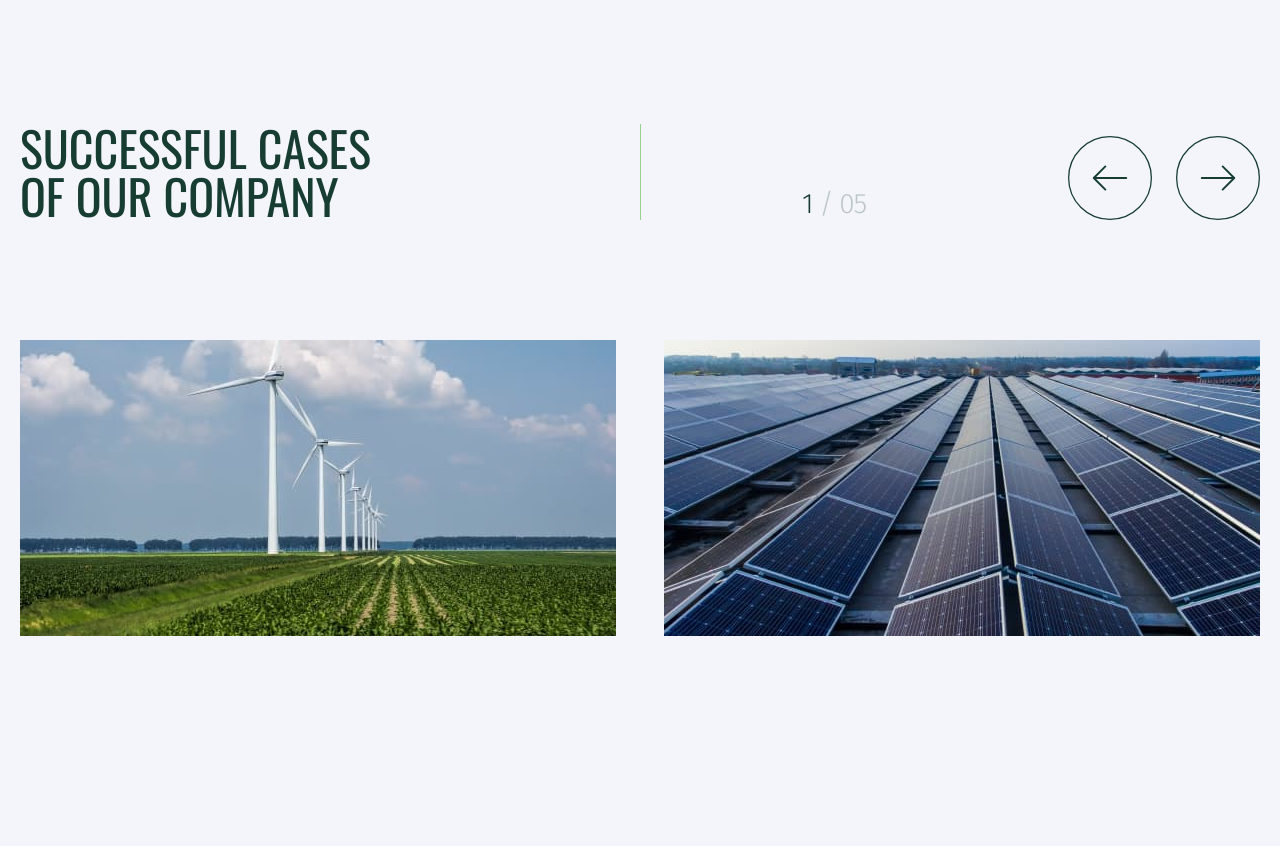
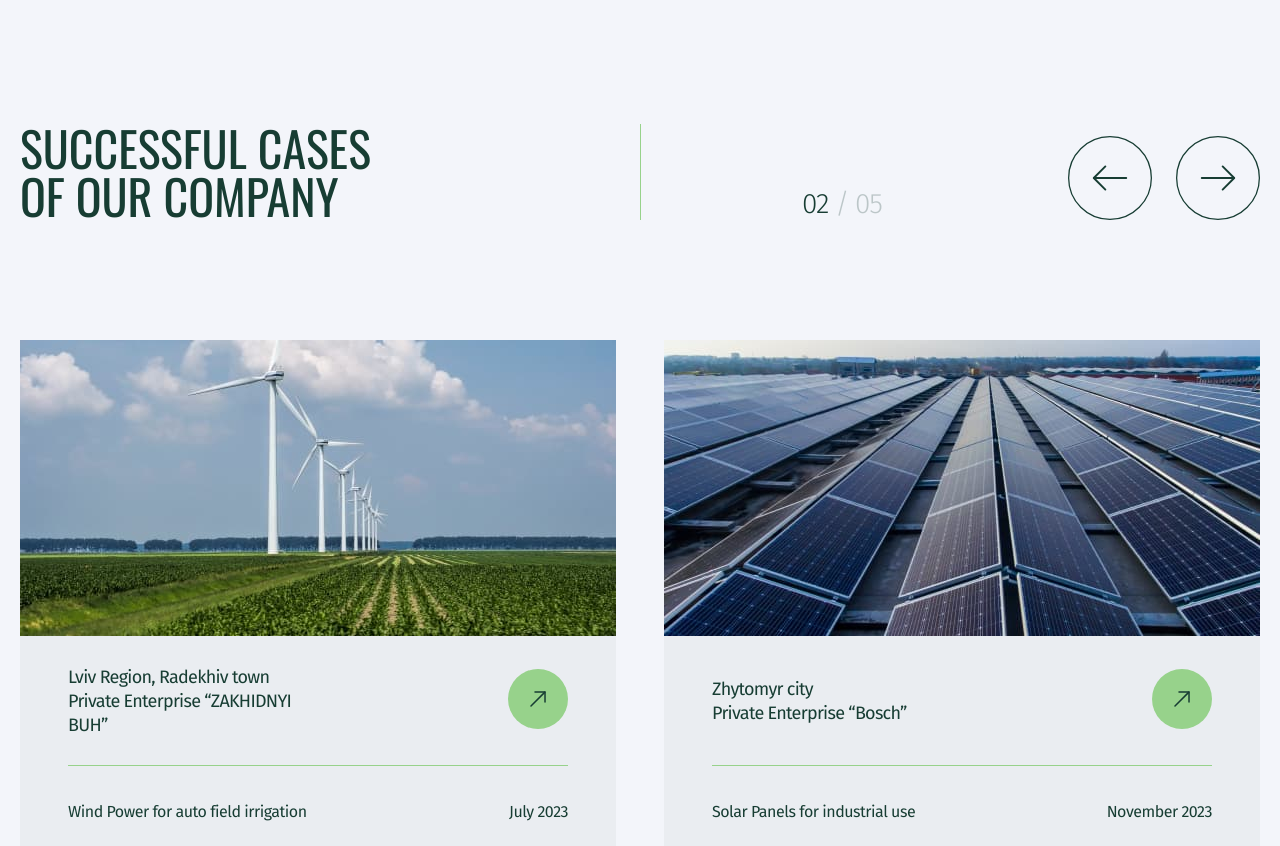
Before and after one commit to Nataleesha/ecosolution, a React (Vite) app: page / in a window 1280 px wide. Shown: the part 2544-3390 px from the top of the page. Before the commit the page ends 3180 px from the top, so only its background shows below. Built offline with nearby package versions, Linux system fonts and the light colour scheme.

Commit message:
slider finished

```diff
--- a/src/components/Cases/Cases.jsx
+++ b/src/components/Cases/Cases.jsx
@@ -66,7 +66,19 @@ const Cases = () => {
           },
         },
         1280: {
+          slidesPerView: 2,
           spaceBetween: 48,
+          pagination: {
+            formatFractionCurrent: (number) => {
+              if (number < totalSlides) {
+                return formattedPage(number + 1);
+              } else if (number === totalSlides) {
+                return formattedPage(1);
+              } else {
+                return formattedPage(number);
+              }
+            },
+          },
         },
       },
     };
@@ -98,10 +110,10 @@ const Cases = () => {
         speed="500"
         css-mode="true"
       >
-        {data.map((slide, i) => {
+        {data.map((slide) => {
           return (
-            <swiper-slide key={i}>
-              <Slide image={slide.img} />
+            <swiper-slide key={slide.location}>
+              <Slide slide={slide} />
             </swiper-slide>
           );
         })}
--- a/src/components/Cases/Cases.styled.js
+++ b/src/components/Cases/Cases.styled.js
@@ -1,7 +1,17 @@
 import { styled } from "styled-components";
 import { tablet, desktop } from "src/variables/breakpoints";
 
-export const Section = styled.section``;
+export const Section = styled.section`
+  margin-bottom: 36px;
+
+  @media screen and (min-width: ${tablet}) {
+    margin-bottom: 100px;
+  }
+
+  @media screen and (min-width: ${desktop}) {
+    margin-bottom: 120px;
+  }
+`;
 
 export const Head = styled.div`
   display: flex;
--- a/src/components/Slide/Slide.jsx
+++ b/src/components/Slide/Slide.jsx
@@ -1,12 +1,39 @@
-import { SlideCard } from "./Slide.styled";
+import {
+  SlideCard,
+  ImageHolder,
+  Info,
+  Name,
+  Type,
+  Text,
+  Link,
+} from "./Slide.styled";
 import PropTypes from "prop-types";
 
-const Slide = ({ image }) => {
+import ArrowLink from "src/assets/icons/arrow-link.svg?react";
+import ArrowLinkHover from "src/assets/icons/arrow-link-hover.svg?react";
+
+const Slide = ({ slide }) => {
   return (
     <SlideCard>
-      <div>
-        <img src={image} />
-      </div>
+      <ImageHolder>
+        <img src={slide.img} />
+      </ImageHolder>
+      <Info>
+        <Name>
+          <Text>
+            <p>{slide.location}</p>
+            <p>{slide.name}</p>
+          </Text>
+          <Link href="#">
+            <ArrowLink className="link" />
+            <ArrowLinkHover className="link-hover" />
+          </Link>
+        </Name>
+        <Type>
+          <p>{slide.type}</p>
+          <p>{slide.date}</p>
+        </Type>
+      </Info>
     </SlideCard>
   );
 };
@@ -14,5 +41,5 @@ const Slide = ({ image }) => {
 export default Slide;
 
 Slide.propTypes = {
-  image: PropTypes.string.isRequired,
+  slide: PropTypes.object.isRequired,
 };
--- a/src/components/Slide/Slide.styled.js
+++ b/src/components/Slide/Slide.styled.js
@@ -2,3 +2,88 @@ import { styled } from "styled-components";
 import { tablet, desktop } from "src/variables/breakpoints";
 
 export const SlideCard = styled.div``;
+
+export const ImageHolder = styled.div`
+  height: 168px;
+
+  @media screen and (min-width: ${desktop}) {
+    height: 296px;
+  }
+
+  & img {
+    width: 100%;
+    height: 100%;
+  }
+`;
+
+export const Info = styled.div`
+  padding: 0 12px;
+  background-color: var(--bg-section-color);
+
+  @media screen and (min-width: ${desktop}) {
+    padding: 0 48px;
+    height: 210px;
+  }
+`;
+
+export const Name = styled.div`
+  height: 112px;
+  display: flex;
+  justify-content: space-between;
+  align-items: center;
+  border-bottom: 1px solid var(--primary-color);
+
+  @media screen and (min-width: ${desktop}) {
+    height: 130px;
+  }
+`;
+
+export const Text = styled.div`
+  & p {
+    max-width: 230px;
+    font-size: 18px;
+    line-height: 24px;
+    letter-spacing: -0.72px;
+  }
+`;
+
+export const Link = styled.a`
+  & .link-hover {
+    display: none;
+  }
+
+  &:hover {
+    & .link {
+      display: none;
+    }
+    & .link-hover {
+      display: inline;
+    }
+  }
+`;
+
+export const Type = styled.div`
+  display: flex;
+  justify-content: space-between;
+  padding: 12px 0;
+
+  & p {
+    font-size: 12px;
+    line-height: 14px;
+    letter-spacing: -0.48px;
+
+    @media screen and (min-width: ${tablet}) {
+      font-size: 14px;
+      line-height: 17px;
+    }
+
+    @media screen and (min-width: ${desktop}) {
+      font-size: 16px;
+      line-height: 19px;
+    }
+  }
+
+  @media screen and (min-width: ${desktop}) {
+    padding: 36px 0 24px;
+  }
+`;
--- a/src/data/cases.json
+++ b/src/data/cases.json
@@ -1,15 +1,15 @@
 [
   {
     "img": "/cases/beautiful-view-wind-turbines-grass-covered-field-captured-holland.jpg",
-    "location": "Private Enterprise “ZAKHIDNYI BUH”",
-    "name": "Lviv Region, Radekhiv town",
+    "location": "Lviv Region, Radekhiv town",
+    "name": "Private Enterprise “ZAKHIDNYI BUH”",
     "type": "Wind Power for auto field irrigation",
     "date": "July 2023"
   },
   {
     "img": "/cases/beautiful-view-wind-turbines-grass-covered-field-captured-holland(1).jpg",
-    "location": "Private Enterprise “Bosch”",
-    "name": "Zhytomyr city",
+    "location": "Zhytomyr city",
+    "name": "Private Enterprise “Bosch”",
     "type": "Solar Panels for industrial use",
     "date": "November 2023"
   },
```
Also changed, not shown: src/assets/icons/arrow-link-hover.svg (added), src/assets/icons/arrow-link.svg (added).
